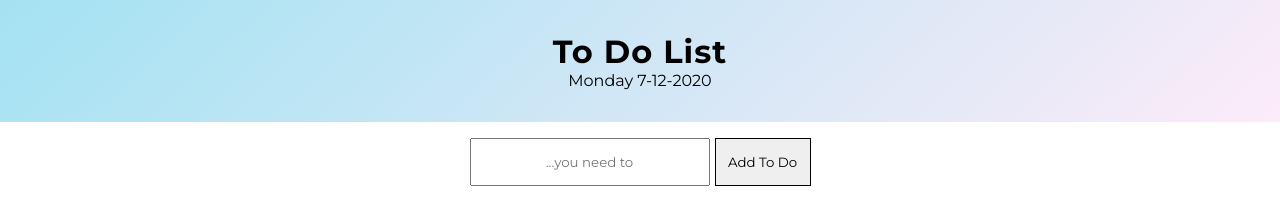
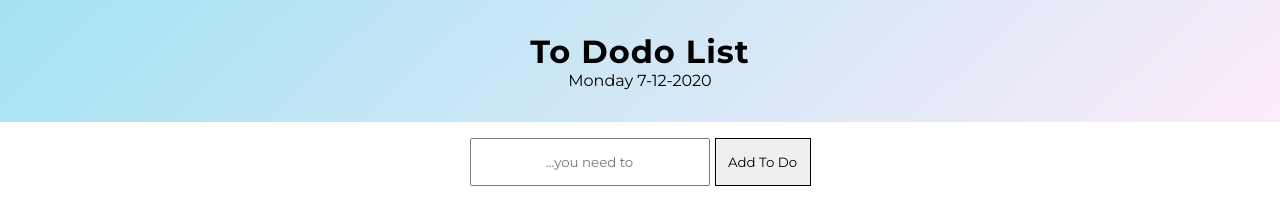
Before and after one commit to mario-ganic/to-do-list, a plain HTML site: page index.html in a window 1280 px wide. Drawn offline with Linux system fonts and the light colour scheme.

Commit message:
minor changes

```diff
--- a/index.html
+++ b/index.html
@@ -6,13 +6,13 @@
 	<link href="https://fonts.googleapis.com/css2?family=Montserrat:wght@400;500;700&display=swap" rel="stylesheet">
 	<script src="https://use.fontawesome.com/73d3a85879.js"></script>
 
-	<title>To Dodo List</title>
+	<title>To Do List</title>
 </head>
 <body>
 <main>
 <header>
 	<div class="title">
-	<h1 id="title">To Do List</h1>
+	<h1 id="title">To Dodo List</h1>
 	<p id="date">today</p>
 	</div>
 </header>
```
